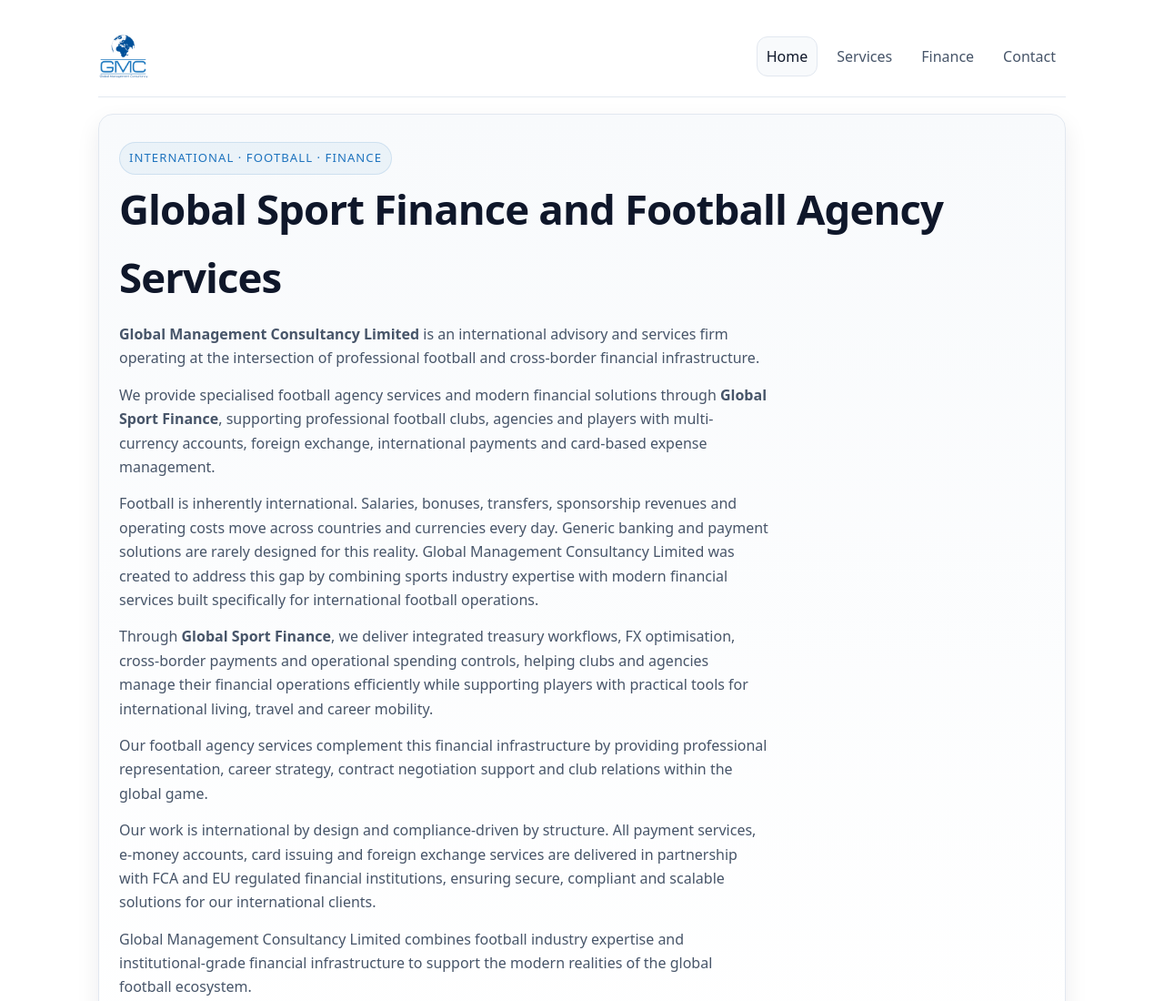
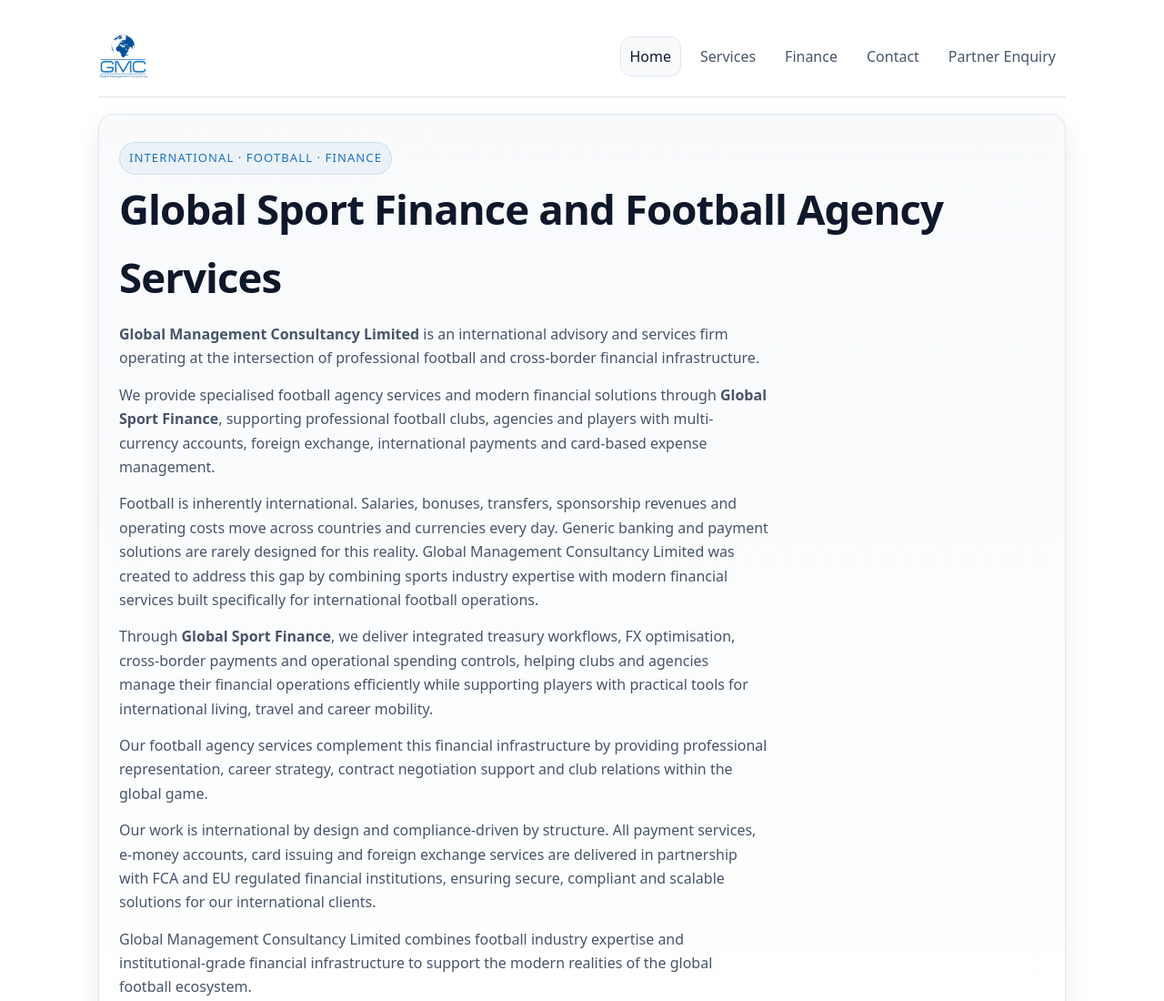
Before and after one commit to jnguegan/Global-Management-Consultancy-Limited, a plain HTML site: page index.html in a window 1280 px wide. Shown: the top 1100 px of the page at 91% size. Drawn offline with Linux system fonts and the light colour scheme.

Commit message:
Update index.html

```diff
--- a/index.html
+++ b/index.html
@@ -21,6 +21,8 @@
     <a href="services.html">Services</a>
     <a href="finance.html">Finance</a>
     <a href="contact.html">Contact</a>
+<a href="partner-enquiry.html">Partner Enquiry</a>
+
   </div>
 </nav>
 
```
